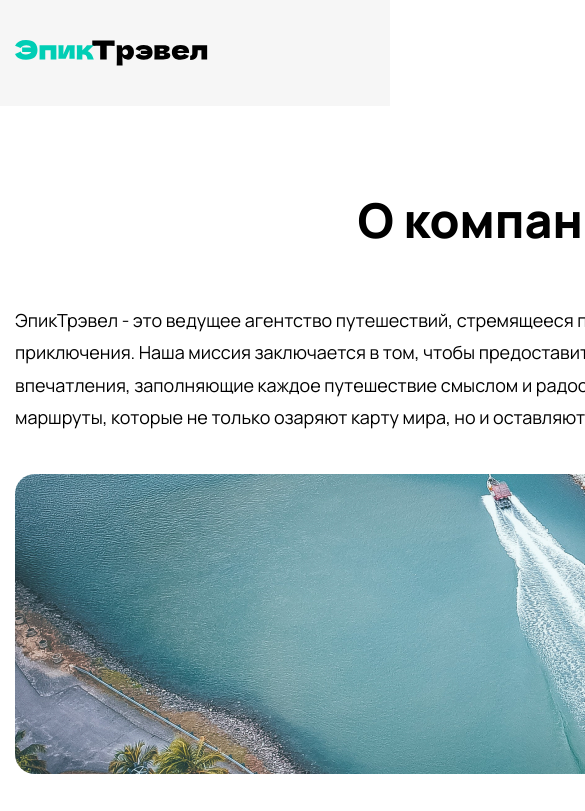
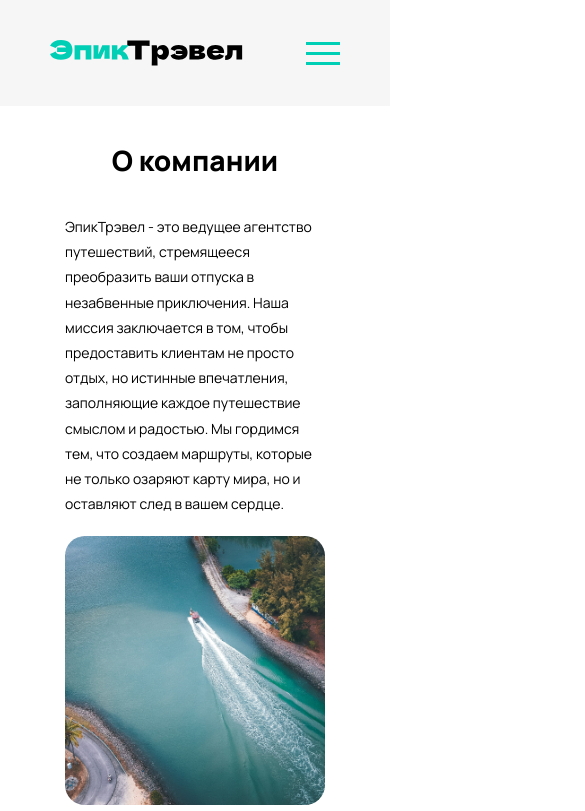
Before and after one commit to webdev-alexey/project_epic-travel, a plain HTML site: page about.html in a window 390 px wide. Shown: the top 811 px of the page, 585 px wide, since content can reach past the window. Drawn offline with Linux system fonts and the light colour scheme.

Commit message:
адаптация страницы о компании

```diff
--- a/about.html
+++ b/about.html
@@ -6,6 +6,9 @@
     <title>О компании - ЭпикТрэвел</title>
     <link rel="stylesheet" href="./css/reset.css" />
     <link rel="stylesheet" href="./css/main.css" />
+    <link rel="stylesheet" href="./css/media-tablet.css" />
+    <link rel="stylesheet" href="./css/media-mobile.css" />
+
     <link rel="icon" type="image/x-icon" href="./img/favicons/favicon.svg" />
     <link
       rel="apple-touch-icon"
@@ -14,7 +17,7 @@
     />
   </head>
   <body class="sticky-footer">
-    <header class="header header-bg">
+    <header class="header header-bg" id="header">
       <div class="container">
         <nav class="nav">
           <a href="index.html">
@@ -26,9 +29,26 @@
             <li><a href="about.html" class="active">О компании</a></li>
             <li><a href="contacts.html">Контакты</a></li>
           </ul>
+          <button class="btn-mobile-nav" id="btn-mobile-nav" type="button">
+            <img
+              src="./img/icons/open-mobile-nav.svg"
+              id="mobile-nav-img"
+              alt="Open nav"
+            />
+          </button>
         </nav>
       </div>
     </header>
+
+    <section class="mobile-nav" id="mobile-nav">
+      <h2 class="visually-hidden">Навигация</h2>
+      <ul class="mobile-nav-list">
+        <li><a href="index.html">Главная</a></li>
+        <li><a href="tours.html">Туры</a></li>
+        <li><a href="about.html">О компании</a></li>
+        <li><a href="contacts.html">Контакты</a></li>
+      </ul>
+    </section>
 
     <main class="inner-page">
       <div class="container container-small">
@@ -47,11 +67,27 @@
           </p>
 
           <div class="article-img">
-            <img
-              src="./img/about/about.jpg"
-              srcset="./img/about/about@2x.jpg 2x"
-              alt=""
-            />
+            <picture>
+              <source
+                srcset="
+                  ./img/about/about-mobile.jpg,
+                  ./img/about/about-mobile@2x.jpg 2x
+                "
+                media="(max-width: 767px)"
+              />
+              <source
+                srcset="
+                  ./img/about/about-tablet.jpg,
+                  ./img/about/about-tablet@2x.jpg 2x
+                "
+                media="(max-width: 1199px)"
+              />
+              <img
+                src="./img/about/about.jpg"
+                srcset="./img/about/about@2x.jpg 2x"
+                alt="Катер"
+              />
+            </picture>
           </div>
 
           <p>
@@ -95,5 +131,7 @@
         </div>
       </div>
     </footer>
+
+    <script src="./js/main.js"></script>
   </body>
 </html>
--- a/css/main.css
+++ b/css/main.css
@@ -22,7 +22,7 @@ a {
 }
 
 .container.container-small {
-  width: 1000px;
+  width: 970px;
 }
 
 .none {
--- a/css/media-mobile.css
+++ b/css/media-mobile.css
@@ -6,6 +6,10 @@
 
   .container {
     width: 320px;
+  }
+
+  .container.container-small {
+    width: 290px;
   }
 
   .title-1 {
@@ -73,4 +77,18 @@
   .card-desc p {
     font-size: 14px;
   }
+
+  /* Article */
+
+  .article-content p {
+    font-size: 14px;
+  }
+
+  .article-content p + p {
+    margin-top: 14px;
+  }
+
+  .article-img {
+    margin: 20px 0;
+  }
 }
--- a/css/media-tablet.css
+++ b/css/media-tablet.css
@@ -5,6 +5,10 @@
   }
 
   .container {
+    width: 768px;
+  }
+
+  .container.container-small {
     width: 768px;
   }
 
@@ -95,4 +99,10 @@
   .card {
     width: 354px;
   }
+
+  /* Article */
+
+  .article-content p {
+    font-size: 16px;
+  }
 }
```
Also changed, not shown: img/about/about-mobile.jpg (added), img/about/about-mobile@2x.jpg (added), img/about/about-tablet.jpg (added), img/about/about-tablet@2x.jpg (added).
